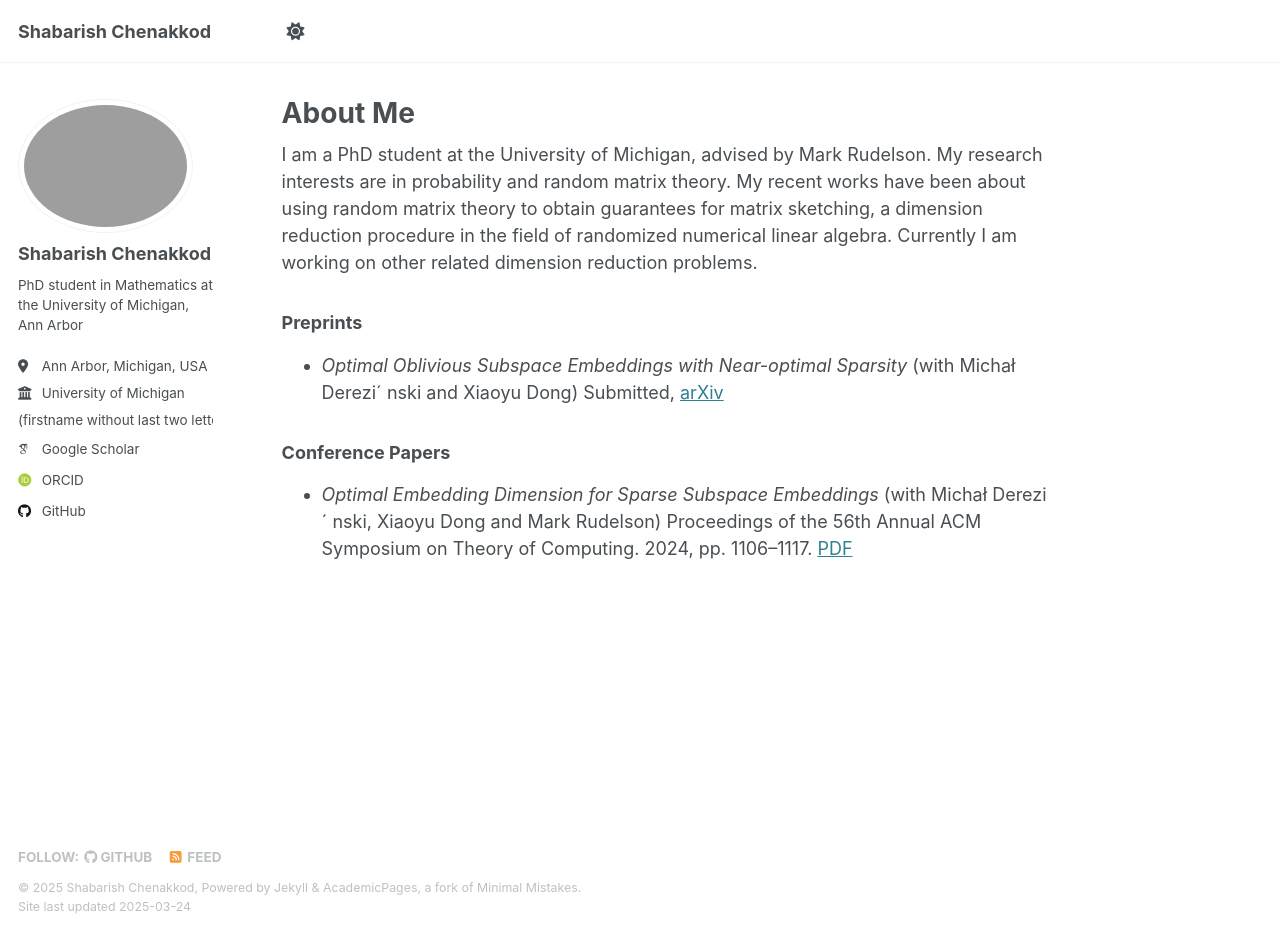
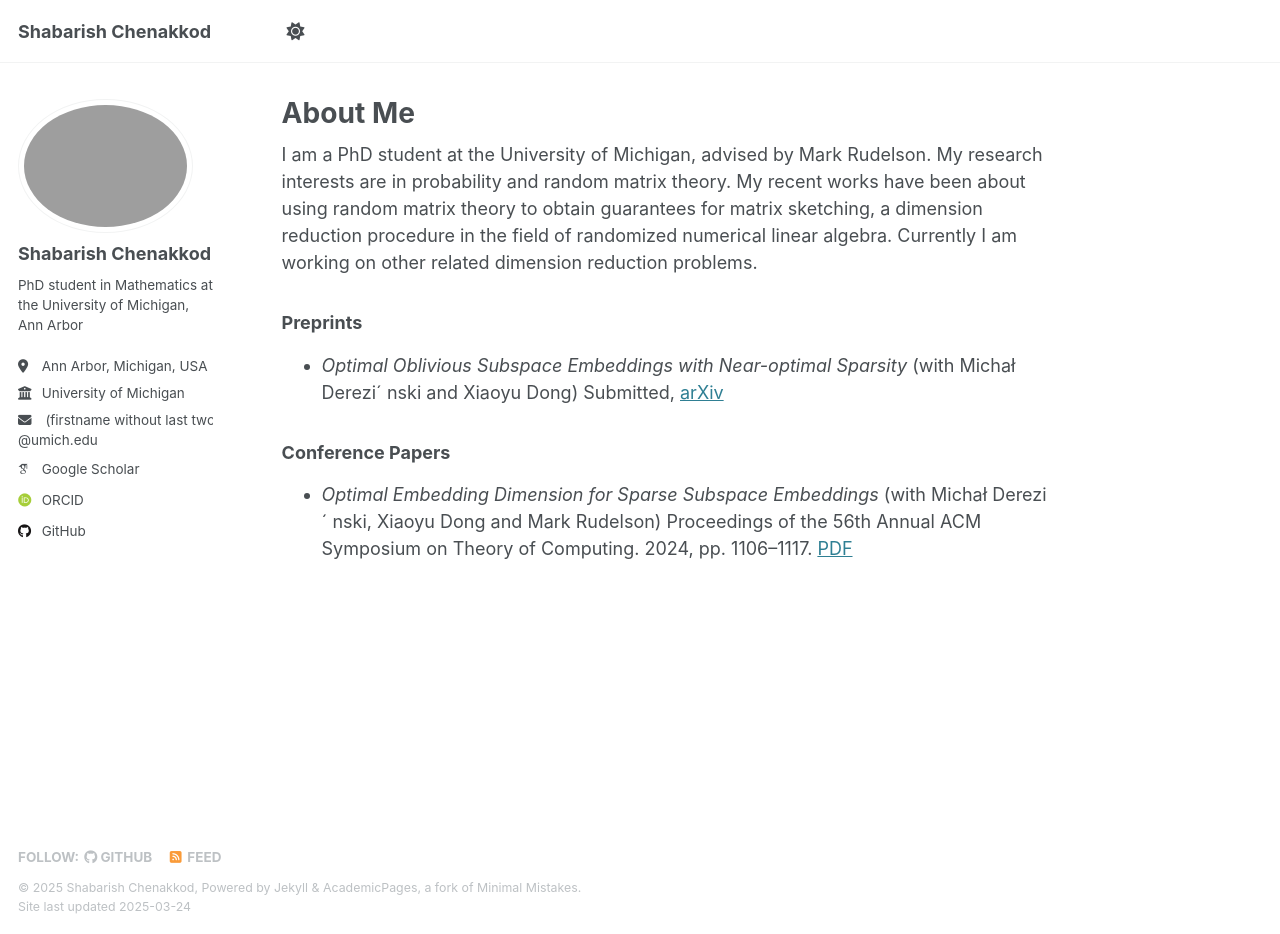
Before and after one commit to shabarishch/shabarishch.github.io, a Jekyll site: the page built from _pages/about.md, in a window 1280 px wide and 934 px high. Built offline with Jekyll 4.4.1, drawn with Linux system fonts in a browser that asks for light colours; some web fonts are replaced; part of the change alters nothing that is shown.

Commit message:
Author profile changes

```diff
--- a/_config.yml
+++ b/_config.yml
@@ -33,9 +33,9 @@ author:
 
   # Academic websites
   arxiv            : # URL - Update with the correct link to your profile
-  googlescholar    : "https://scholar.google.com/citations?user=PS_CX0AAAAAJ"
+  googlescholar    : "https://scholar.google.com/citations?user=fbqJSDUAAAAJ"
   impactstory      : # URL
-  orcid            : "http://orcid.org/yourorcidurl"
+  orcid            : "https://orcid.org/0000-0001-8005-5631"
   semantic         : # URL
   pubmed           : # "https://www.ncbi.nlm.nih.gov/pubmed/?term=john+snow"
   researchgate     : # URL
--- a/_includes/author-profile.html
+++ b/_includes/author-profile.html
@@ -34,7 +34,7 @@
         <li><a href="{{ author.uri }}"><i class="fas fa-fw fa-link icon-pad-right" aria-hidden="true"></i>{{ site.data.ui-text[site.locale].website_label | default: "Website" }}</a></li>
       {% endif %}
       {% if author.email %}
-        <li>(firstname without last two letters)@umich.edu</li>
+        <li><i class="fas fa-fw fa-envelope icon-pad-right" aria-hidden="true"></i> (firstname without last two letters) <br> @umich.edu</li>
       {% endif %}
 
       <!-- Font Awesome and Academicons icons / Academic websites -->
```
Also changed, not shown: 1 other file.
